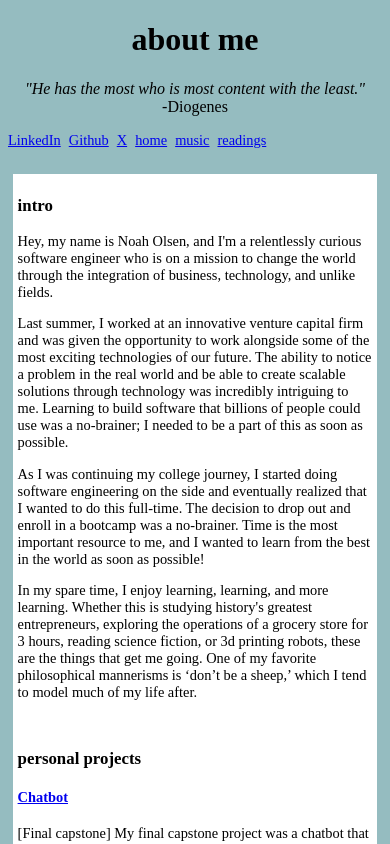
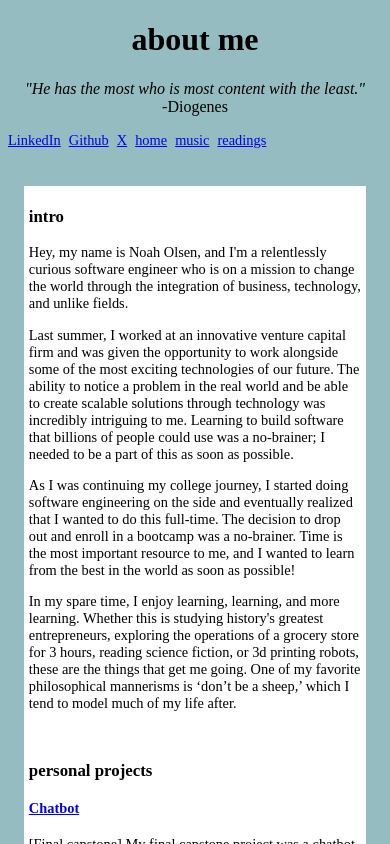
Before and after one commit to noah23olsen/simple-site, a Vue app in the folder simple-site-vue-project/: page / in a window 390 px wide. Shown: the top 844 px of the page. Built offline with nearby package versions, Linux system fonts and the light colour scheme.

Commit message:
styling changes, for mid-width devices fix

```diff
--- a/simple-site-vue-project/src/App.vue
+++ b/simple-site-vue-project/src/App.vue
@@ -112,7 +112,7 @@ footer {
   justify-content: center;
   align-items: center;
 }
-@media (max-width: 500px) {
+@media (max-width: 1000px) {
   div.main {
     background-color: rgb(149, 188, 192);
     min-height: 100vh;
@@ -124,7 +124,7 @@ footer {
     flex-direction: column;
     padding:0.3rem;
     font-size: 0.9rem;
-    margin:0.8rem;
+    margin:1.5rem;
   }
   a.links{
     font-size:0.9rem;
```
